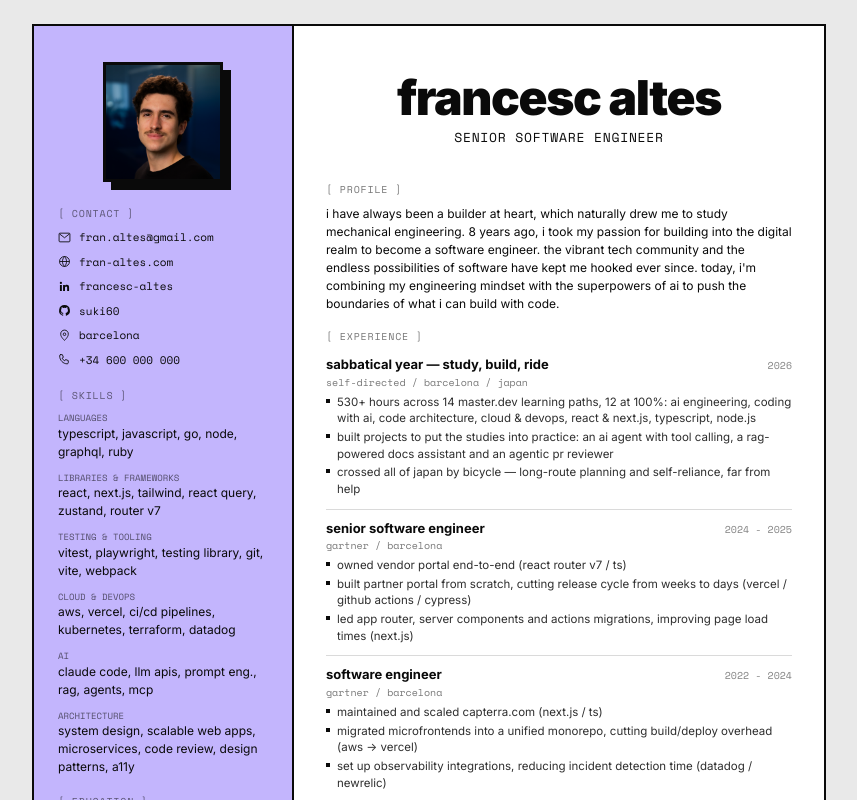
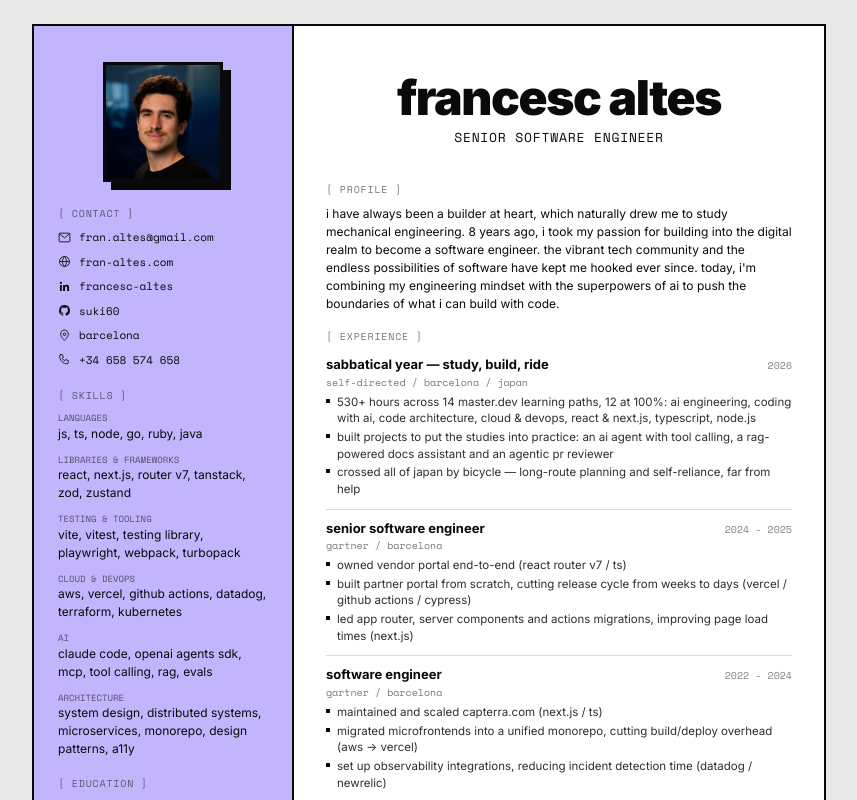
Before and after one commit to suki60/cv, a React (Vite) app: page / in a window 1280 px wide. Shown: the top 800 px of the page, without its empty margins (211-1068 px from the left). Built offline with nearby package versions, Linux system fonts and the light colour scheme.

Commit message:
upd: skills

```diff
--- a/src/cvData.jsx
+++ b/src/cvData.jsx
@@ -47,7 +47,7 @@ export const contact = [
     filled: false,
   },
   {
-    label: '+34 600 000 000',
+    label: '+34 658 574 658',
     icon: (
       <path
         d="M4 3h4l2 5-2.5 1.5a11 11 0 0 0 5 5L14 12l5 2v4c0 1.1-.9 2-2 2C9.5 20 3 13.5 3 5c0-1.1.9-2 2-2z"
@@ -61,52 +61,31 @@ export const contact = [
 export const skills = [
   {
     cat: 'languages',
-    items: ['typescript', 'javascript', 'go', 'node', 'graphql', 'ruby'],
+    items: ['js, ts', 'node', 'go', 'ruby', 'java'],
   },
   {
     cat: 'libraries & frameworks',
-    items: [
-      'react',
-      'next.js',
-      'tailwind',
-      'react query',
-      'zustand',
-      'router v7',
-    ],
+    items: ['react', 'next.js', 'router v7', 'tanstack', 'zod', 'zustand'],
   },
   {
     cat: 'testing & tooling',
-    items: [
-      'vitest',
-      'playwright',
-      'testing library',
-      'git',
-      'vite',
-      'webpack',
-    ],
+    items: ['vite', 'vitest', 'testing library', 'playwright', 'webpack', 'turbopack'],
   },
   {
     cat: 'cloud & devops',
-    items: [
-      'aws',
-      'vercel',
-      'ci/cd pipelines',
-      'kubernetes',
-      'terraform',
-      'datadog',
-    ],
+    items: ['aws', 'vercel', 'github actions', 'datadog', 'terraform', 'kubernetes'],
   },
   {
     cat: 'ai',
-    items: ['claude code', 'llm apis', 'prompt eng.', 'rag', 'agents', 'mcp'],
+    items: ['claude code', 'openai agents sdk', 'mcp', 'tool calling', 'rag', 'evals'],
   },
   {
     cat: 'architecture',
     items: [
       'system design',
-      'scalable web apps',
+      'distributed systems',
       'microservices',
-      'code review',
+      'monorepo',
       'design patterns',
       'a11y',
     ],
```
